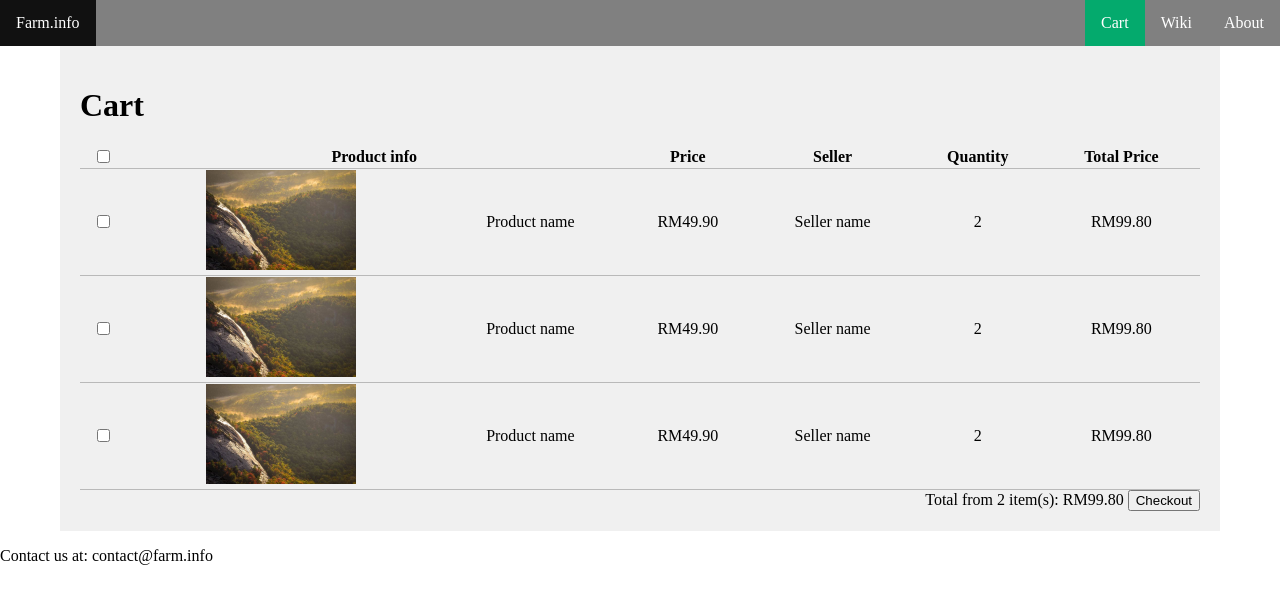
After one commit to limjonrae/farm.info, a PHP site: page /cart.html in a window 1280 px wide. The commit adds this page. Shown: the top 604 px of the page. Run offline with PHP 8.4, Linux system fonts and the light colour scheme.

Commit message:
add tempolary cart.html

```diff
--- /dev/null
+++ b/cart.html
@@ -0,0 +1,82 @@
+<!DOCTYPE html>
+<html lang="en">
+
+<head>
+    <meta charset="UTF-8">
+    <meta name="viewport" content="width=device-width, initial-scale=1.0">
+    <title>
+        Cart | Farm.info
+    </title>
+    <link rel="stylesheet" href="style.css"> <!-- Link to your CSS file for styling -->
+</head>
+
+<body>
+    <header>
+        <nav>
+            <ul>
+                <li style="float: left"><a href="index.php">Farm.info</a></li>
+                <li><a href="about.php">About</a></li>
+                <li><a href="wiki.php">Wiki</a></li>
+                <li class="active"><a href="cart.php">Cart</a></li>
+            </ul>
+        </nav>
+    </header>
+
+    <main>
+        <h1>Cart</h1>
+
+        <table>
+            <thead>
+                <tr>
+                    <th><input type="checkbox" name="select-all" id="select-all"></th>
+                    <th colspan="2">Product info</th>
+                    <th>Price</th>
+                    <th>Seller</th>
+                    <th>Quantity</th>
+                    <th>Total Price</th>
+                </tr>
+            </thead>
+
+            <tbody>
+                <tr>
+                    <td><input type="checkbox" name="select item" id="select_item_1"></td>
+                    <td><img src="images/img_nature.jpg" alt="Nature"></td>
+                    <td>Product name</td>
+                    <td>RM49.90</td>
+                    <td>Seller name</td>
+                    <td>2</td>
+                    <td>RM99.80</td>
+                </tr>
+                <tr>
+                    <td><input type="checkbox" name="select item" id="select_item_1"></td>
+                    <td><img src="images/img_nature.jpg" alt="Nature"></td>
+                    <td>Product name</td>
+                    <td>RM49.90</td>
+                    <td>Seller name</td>
+                    <td>2</td>
+                    <td>RM99.80</td>
+                </tr>
+                <tr>
+                    <td><input type="checkbox" name="select item" id="select_item_1"></td>
+                    <td><img src="images/img_nature.jpg" alt="Nature"></td>
+                    <td>Product name</td>
+                    <td>RM49.90</td>
+                    <td>Seller name</td>
+                    <td>2</td>
+                    <td>RM99.80</td>
+                </tr>
+            </tbody>
+        </table>
+
+        <section class="checkout">
+            <span>Total from 2 item(s): RM99.80</span>
+            <button>Checkout</button>
+        </section>
+    </main>
+
+    <footer>
+        <p>Contact us at: contact@farm.info</p>
+    </footer>
+</body>
+
+</html>
--- a/style.css
+++ b/style.css
@@ -116,12 +116,37 @@ main {
     font-size: 20px;
 }
 
+/* cart */
+.checkout {
+    margin-left: auto;
+    margin-right: 0;
+    width: fit-content;
+}
+
+table {
+    table-layout: auto;
+    width: 100%;
+
+    border-collapse: collapse;
+}
+
+th,
+td {
+    text-align: center;
+    vertical-align: middle;
+
+    border-bottom: 1px solid #B9B9B9;
+}
+
+td>img {
+    max-height: 100px;
+}
+
 /* jiggle if anyone wants */
 .jiggle:hover {
     position: relative;
     animation: jiggle 1s ease-in-out infinite;
 }
-
 
 @keyframes jiggle {
     0% {
```
